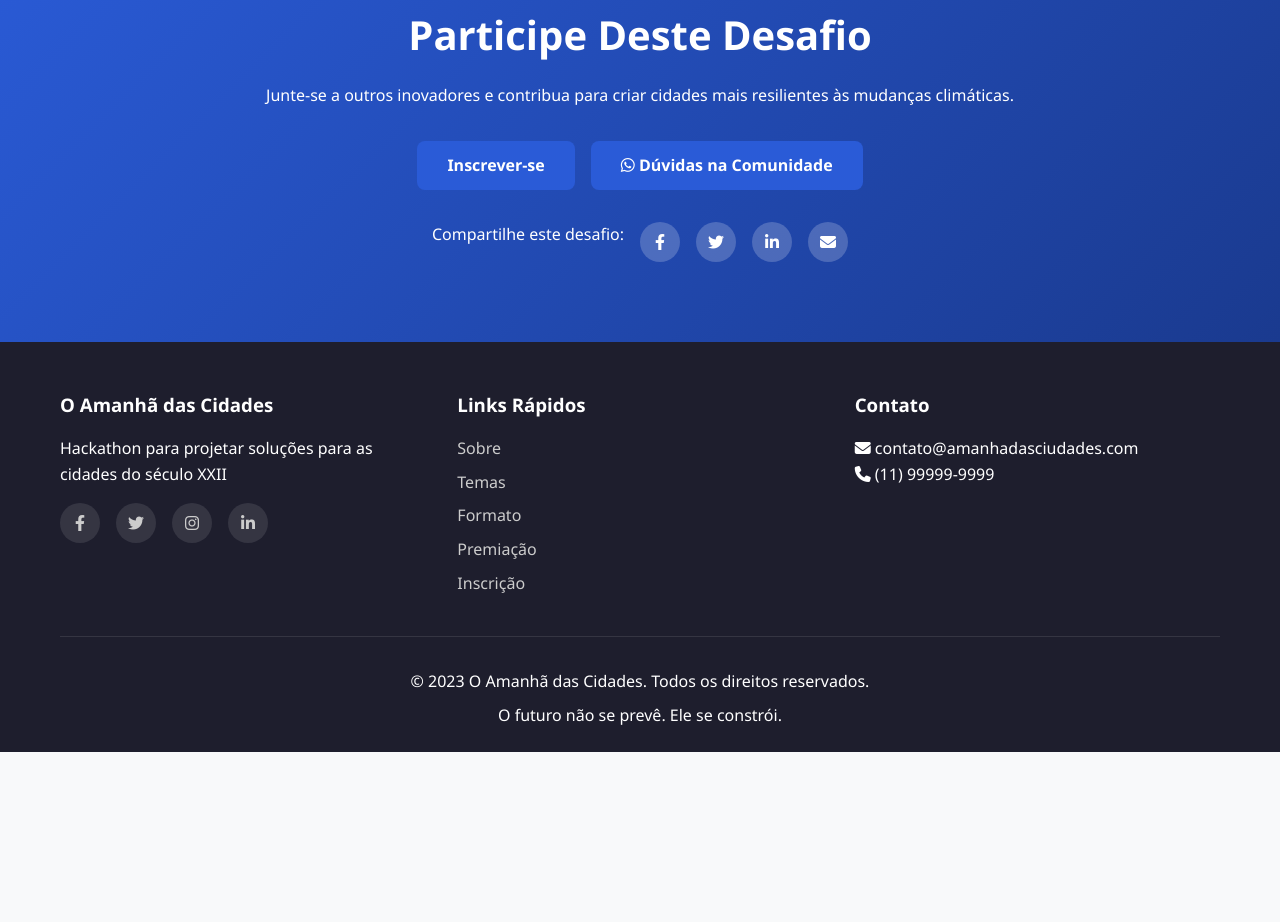
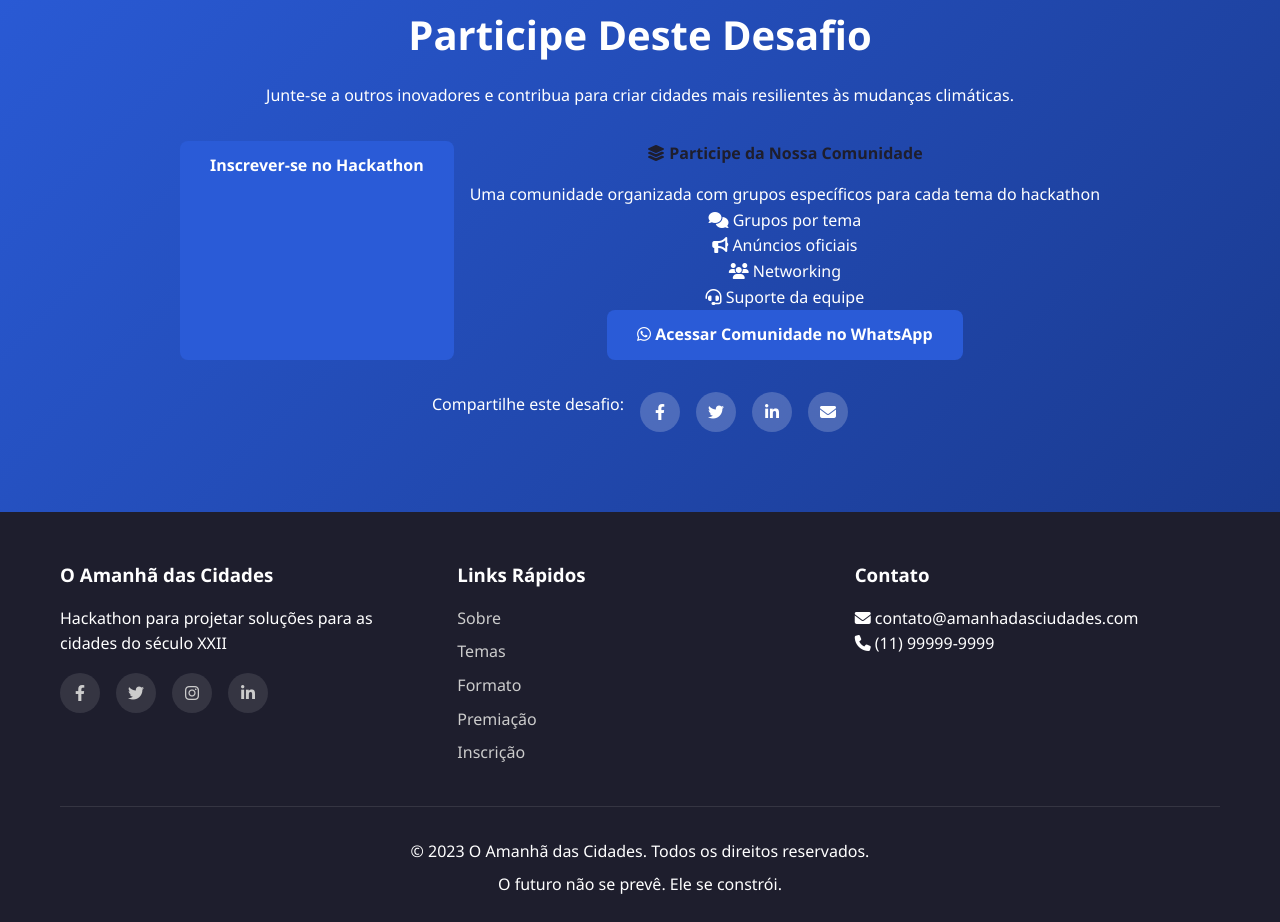
Before and after one commit to Flay03/hackathon, a plain HTML site: page tema-clima.html in a window 1280 px wide. Shown: the part 3017-3939 px from the top of the page. Before the commit the page ends 3769 px from the top, so only its background shows below. Drawn offline with Linux system fonts and the light colour scheme.

Commit message:
Update tema-clima.html

```diff
--- a/tema-clima.html
+++ b/tema-clima.html
@@ -823,13 +823,40 @@
             <p>Junte-se a outros inovadores e contribua para criar cidades mais resilientes às mudanças climáticas.</p>
 
             <div class="cta-buttons">
-                <a href="index.html#inscricao" class="cta-button">Inscrever-se</a>
-                <a href="https://chat.whatsapp.com/BqZNRmiwfXb3Q85tv6c5mN"
-                   class="cta-button community-button"
-                   target="_blank">
-                   <i class="fab fa-whatsapp"></i> Dúvidas na Comunidade
-                </a>
+    <a href="index.html#inscricao" class="cta-button">Inscrever-se no Hackathon</a>
+
+
+    <!-- Dúvidas -->
+    <div class="community-info">
+        <h4><i class="fas fa-layer-group"></i> Participe da Nossa Comunidade</h4>
+        <p>Uma comunidade organizada com grupos específicos para cada tema do hackathon</p>
+
+        <div class="community-features">
+            <div class="feature-item">
+                <i class="fas fa-comments"></i>
+                <span>Grupos por tema</span>
             </div>
+            <div class="feature-item">
+                <i class="fas fa-bullhorn"></i>
+                <span>Anúncios oficiais</span>
+            </div>
+            <div class="feature-item">
+                <i class="fas fa-users"></i>
+                <span>Networking</span>
+            </div>
+            <div class="feature-item">
+                <i class="fas fa-headset"></i>
+                <span>Suporte da equipe</span>
+            </div>
+        </div>
+
+        <a href="https://chat.whatsapp.com/SEU_CODIGO_COMUNIDADE"
+           class="cta-button community-button"
+           target="_blank">
+           <i class="fab fa-whatsapp"></i> Acessar Comunidade no WhatsApp
+        </a>
+    </div>
+</div>
 
             <div class="social-share">
                 <p>Compartilhe este desafio:</p>
```
